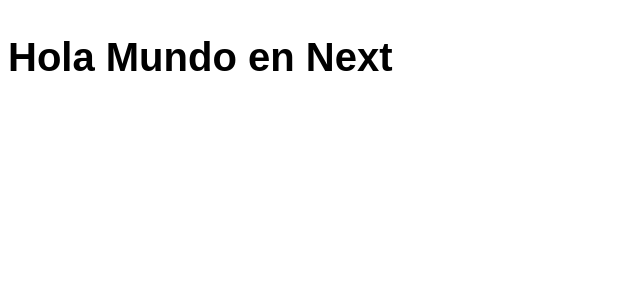
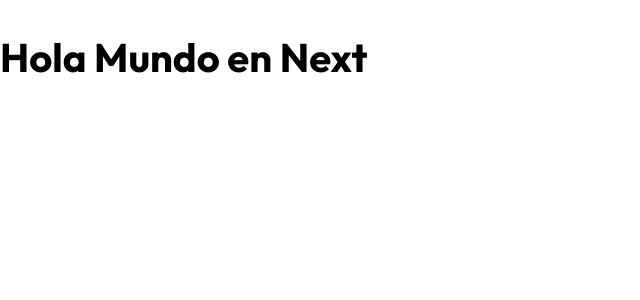
Before and after one commit to luisrlwev/guitarla-next, a Next.js app: page / in a window 1280 px wide. Shown: the top 300 px of the page, without its empty margins (0-640 px from the left). Built offline with nearby package versions, Linux system fonts and the light colour scheme.

Commit message:
Añadimos hojas de estilo css externas

```diff
--- a/pages/_document.js
+++ b/pages/_document.js
@@ -2,8 +2,14 @@
 
 export default function Document() {
   return (
-    <Html lang="en">
-      <Head />
+    <Html lang="es">
+      <Head>
+        <meta name="description" content="Venta de guitarras y blog de música"/>
+        <link rel="preconnect" href="https://fonts.googleapis.com"/>
+        <link rel="preconnect" href="https://fonts.gstatic.com" crossOrigin={'true'}/>
+        <link href="https://fonts.googleapis.com/css2?family=Outfit:wght@400;700;900&display=swap" rel="stylesheet"/>
+        <link href="https://necolas.github.io/normalize.css/8.0.1/normalize.css" rel="stylesheet"/>
+      </Head>
       <body>
         <Main />
         <NextScript />
--- a/pages/index.js
+++ b/pages/index.js
@@ -1,6 +1,7 @@
-
 export default function Home() {
   return (
-    <h1>Hola Mundo en Next</h1>
+    <>
+      <h1>Hola Mundo en Next</h1>
+    </>
   )
 }
```
